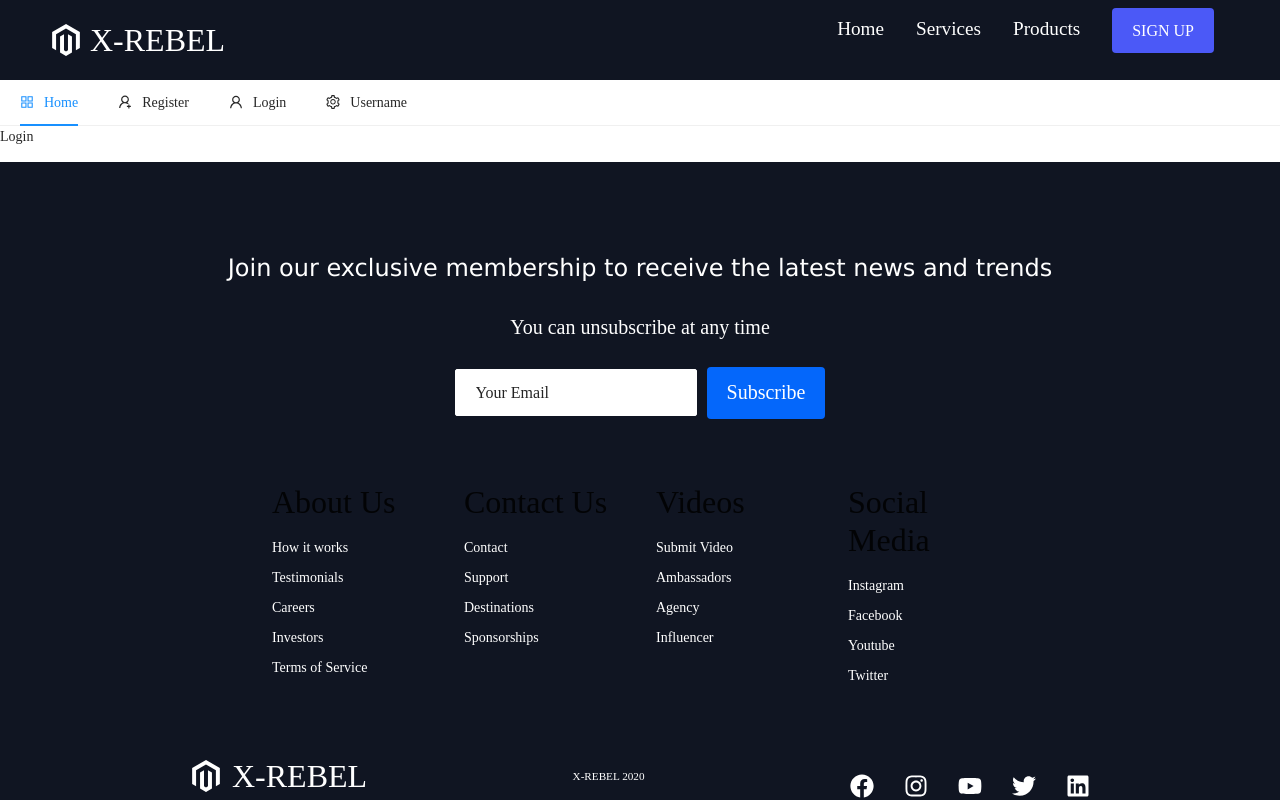
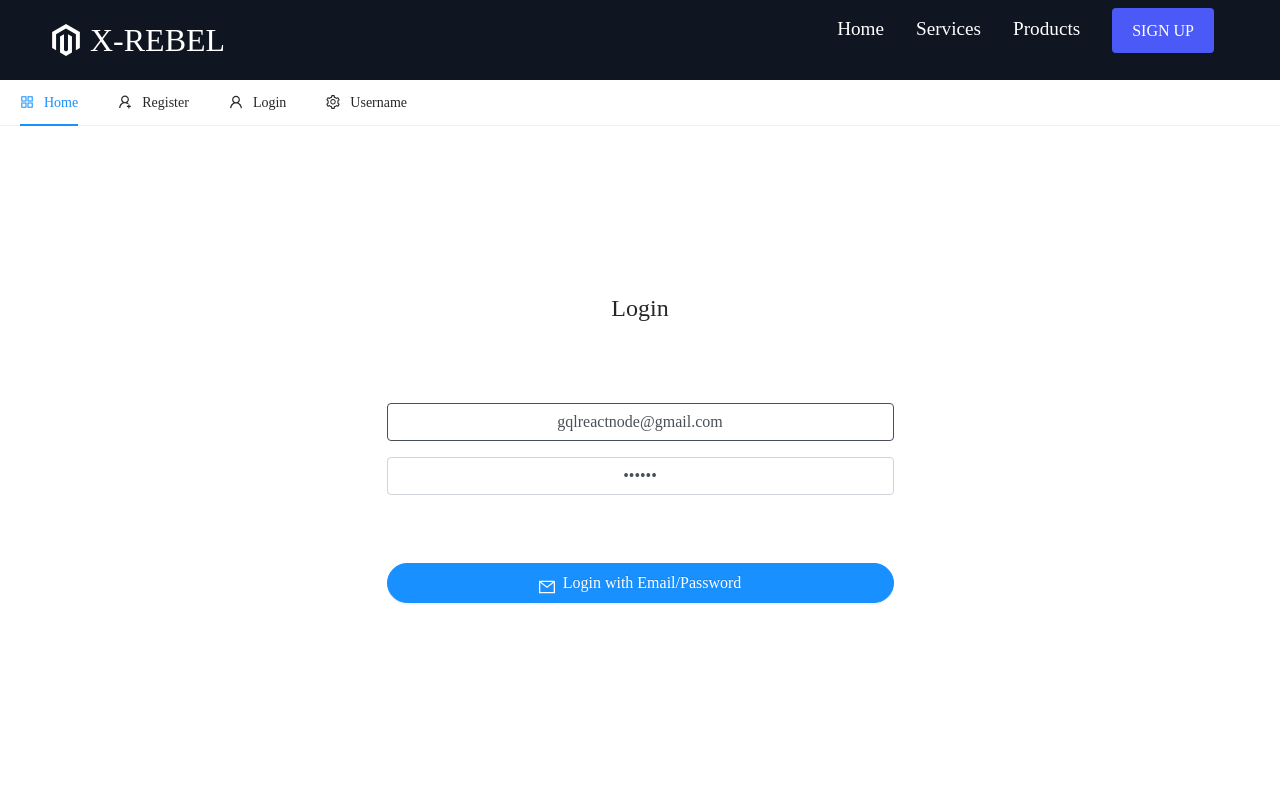
Before and after one commit to dontrellthedeveloper/X-Rebel-Client, a React (Create React App) app: page /login in a window 1280 px wide. Shown: the top 800 px of the page. Built offline with nearby package versions, Linux system fonts and the light colour scheme; no server answers.

Commit message:
added login page and added the ability to login using redux state

```diff
--- a/src/pages/HomeSection.js
+++ b/src/pages/HomeSection.js
@@ -31,8 +31,8 @@
             <InfoSection {...homeObjFive}/>
             <HomePage/>
             <Slider/>
-            <ReactVideoPlayer/>
-            {/*<Services/>*/}
+            {/*<ReactVideoPlayer/>*/}
+            <Services/>
 
 
 
--- a/src/pages/auth/Login.js
+++ b/src/pages/auth/Login.js
@@ -1,9 +1,92 @@
-import React from "react";
+import React, { useState } from "react";
+import { auth } from "../../firebase";
+import { toast } from "react-toastify";
+import { Button } from "antd";
+import { MailOutlined } from "@ant-design/icons";
+import { useDispatch } from "react-redux";
 
-const Login = () => {
+const Login = ({ history }) => {
+    const [email, setEmail] = useState("gqlreactnode@gmail.com");
+    const [password, setPassword] = useState("123456");
+    const [loading, setLoading] = useState(false);
+
+    let dispatch = useDispatch();
+
+    const handleSubmit = async (e) => {
+        e.preventDefault();
+        setLoading(true);
+        // console.table(email, password);
+        try {
+            const result = await auth.signInWithEmailAndPassword(email, password);
+            // console.log(result);
+            const { user } = result;
+            const idTokenResult = await user.getIdTokenResult();
+
+            dispatch({
+                type: "LOGGED_IN_USER",
+                payload: {
+                    email: user.email,
+                    token: idTokenResult.token,
+                },
+            });
+            history.push("/");
+        } catch (error) {
+            console.log(error);
+            toast.error(error.message);
+            setLoading(false);
+        }
+    };
+
+    const loginForm = () => (
+        <form onSubmit={handleSubmit}>
+            <div className="form-group">
+                <input
+                    type="email"
+                    className="form-control"
+                    style={{textAlign: "center"}}
+                    value={email}
+                    onChange={(e) => setEmail(e.target.value)}
+                    placeholder="Your email"
+                    autoFocus
+                />
+            </div>
+
+            <div className="form-group">
+                <input
+                    type="password"
+                    className="form-control"
+                    style={{textAlign: "center"}}
+                    value={password}
+                    onChange={(e) => setPassword(e.target.value)}
+                    placeholder="Your password"
+                />
+            </div>
+
+            <br />
+            <Button
+                style={{marginTop: "30px"}}
+                onClick={handleSubmit}
+                type="primary"
+                className="mb-3"
+                block
+                shape="round"
+                icon={<MailOutlined />}
+                size="large"
+                disabled={!email || password.length < 6}
+            >
+                Login with Email/Password
+            </Button>
+        </form>
+    );
+
     return (
-        <div>
-            <p>Login</p>
+        <div style={{margin: "120px auto 220px", textAlign: "center"}} className="container p-5">
+            <div className="row">
+                <div className="col-md-6 offset-md-3">
+                    <h4 style={{marginBottom: "80px"}}>Login</h4>
+                    {loginForm()}
+                </div>
+            </div>
         </div>
     );
 };
--- a/src/pages/auth/Register.js
+++ b/src/pages/auth/Register.js
@@ -29,6 +29,7 @@
                 type="email"
                 className="form-control"
                 style={{textAlign: "center"}}
+                placeholder="Enter Your Email"
                 value={email}
                 onChange={(e) => setEmail(e.target.value)}
                 autoFocus
```
